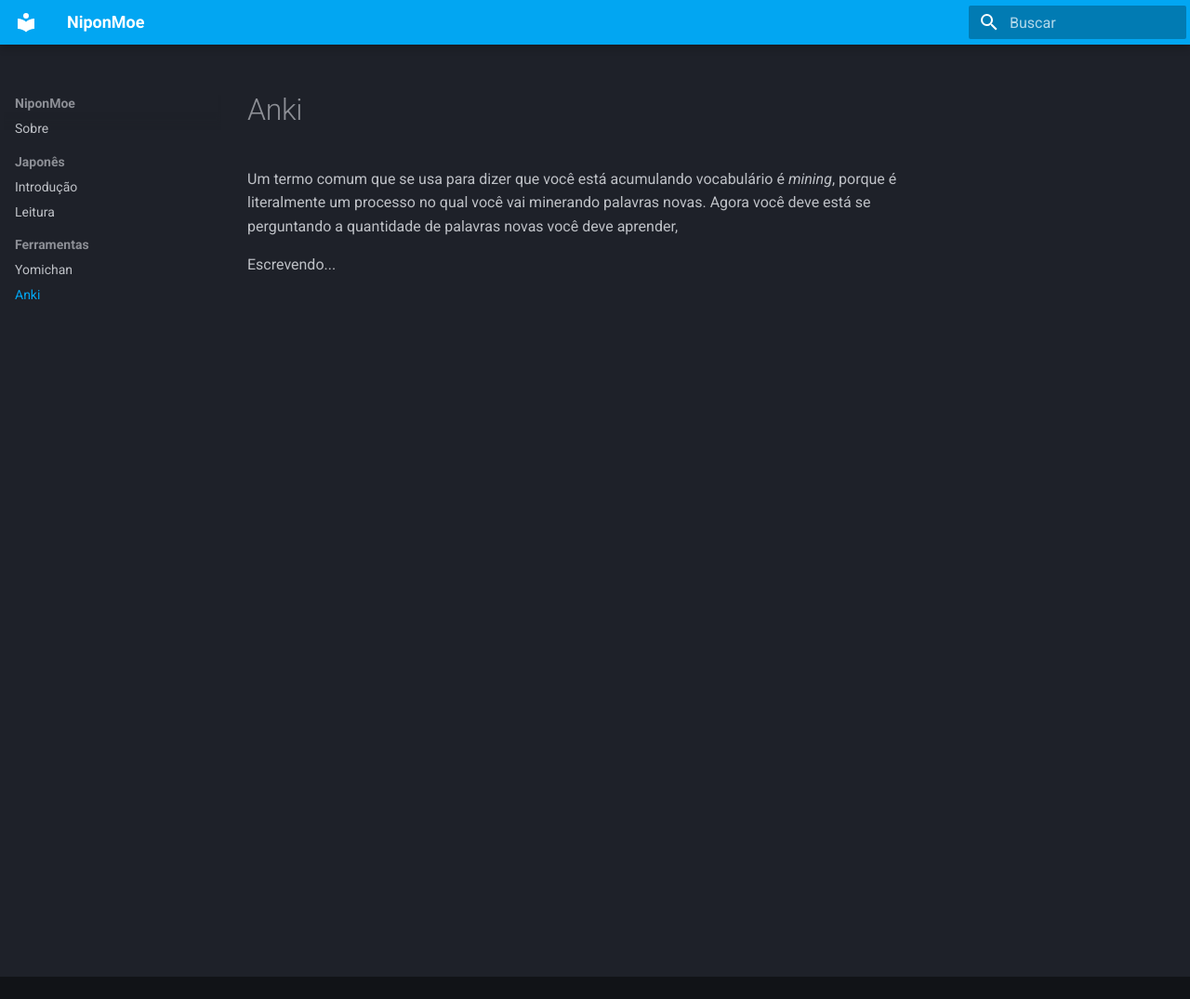
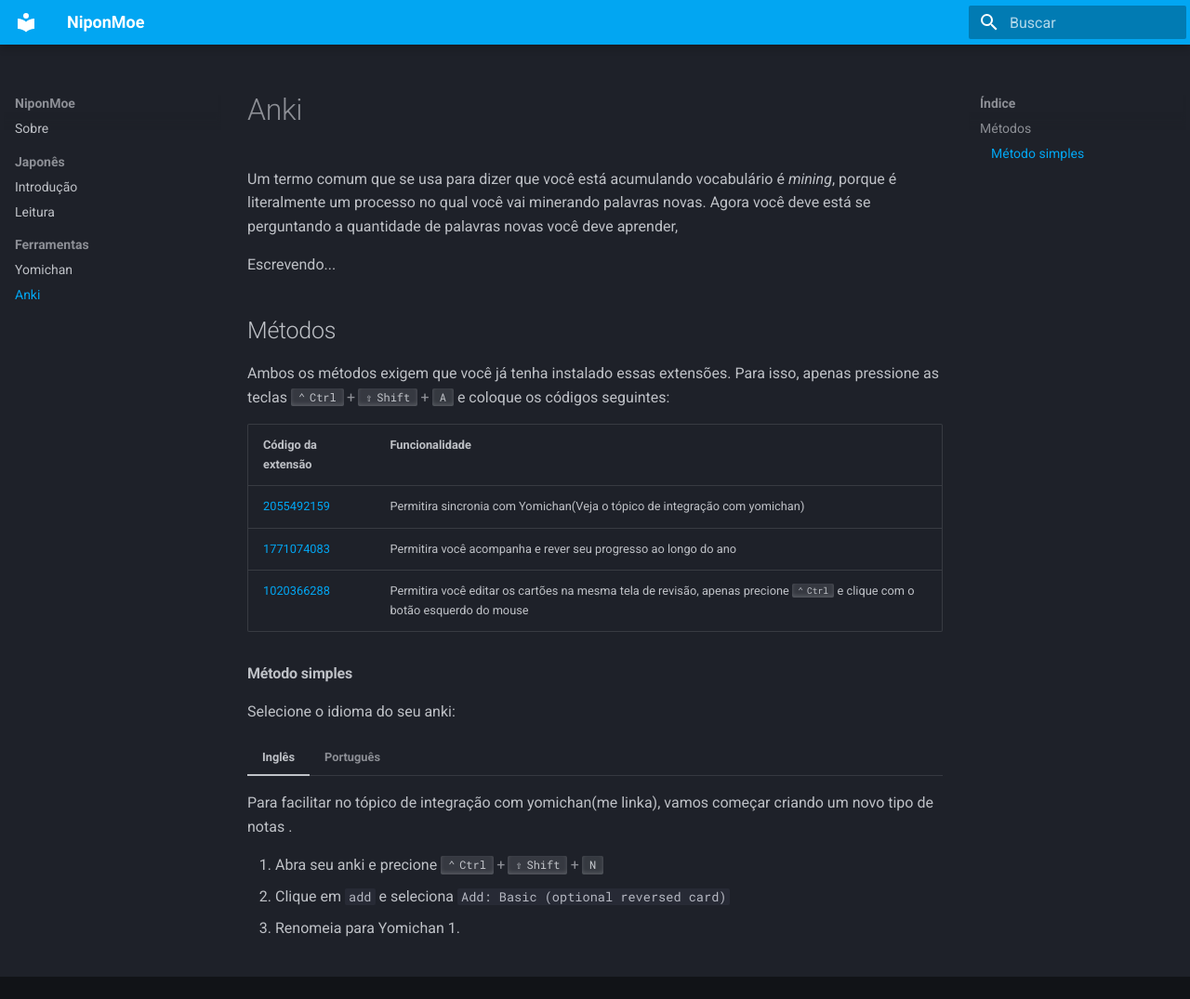
Before and after one commit to RinNatsume13/NiponMoe, an MkDocs documentation site: the page built from docs/anki.md, in a window 1280 px wide and 1075 px high. Shown: the whole window at 93% size. Built offline with MkDocs 1.6.1 and Material for MkDocs 9.7.7, drawn with Linux system fonts in a browser that asks for light colours.

Commit message:
anki parte 1

```diff
--- a/docs/anki.md
+++ b/docs/anki.md
@@ -1,3 +1,32 @@
 Um termo comum que se usa para dizer que você está acumulando vocabulário é *mining*, porque é literalmente um processo no qual você vai minerando palavras novas. Agora você deve está se perguntando a quantidade de palavras novas você deve aprender,
 
 Escrevendo...
+## Métodos
+
+Ambos os métodos exigem que você já tenha instalado essas extensões. Para isso, apenas pressione as teclas ++ctrl+shift+a++ e coloque os códigos seguintes:
+
+| Código da extensão      | Funcionalidade                       |
+| ----------- | ------------------------------------ |
+| [2055492159](https://ankiweb.net/shared/info/2055492159)   | Permitira sincronia com Yomichan(Veja o tópico de integração com yomichan)  |
+| [1771074083](https://ankiweb.net/shared/info/1771074083)   | Permitira você acompanha e rever seu progresso ao longo do ano     | :material-check-all: Update resource |
+| [1020366288](https://ankiweb.net/shared/info/1020366288)   | Permitira você editar os cartões na mesma tela de revisão, apenas precione ++ctrl++ e clique com o botão esquerdo do mouse  | :material-close:     Delete resource |
+
+
+#### Método simples
+
+Selecione o idioma do seu anki:
+
+=== "Inglês"
+
+    Para facilitar no tópico de integração com yomichan(me linka), vamos começar criando um novo tipo de notas .
+
+    1. Abra seu anki e precione ++ctrl+shift+n++
+    1. Clique em `add` e seleciona `Add: Basic (optional reversed card)`
+    1. Renomeia para Yomichan
+    1.
+
+=== "Português"
+
+    Sed sagittis eleifend rutrum
+    Donec vitae suscipit est
+    Nulla tempor lobortis orci
--- a/mkdocs.yml
+++ b/mkdocs.yml
@@ -12,6 +12,7 @@
 
 
 markdown_extensions:
+  - tables
   - admonition
   - pymdownx.details
   - pymdownx.superfences:
@@ -28,6 +29,11 @@
   - pymdownx.emoji:
       emoji_index: !!python/name:materialx.emoji.twemoji
       emoji_generator: !!python/name:materialx.emoji.to_svg
+
+
+  - pymdownx.superfences
+  - pymdownx.tabbed:
+      alternate_style: true
 
 extra:
   generator: false
```
